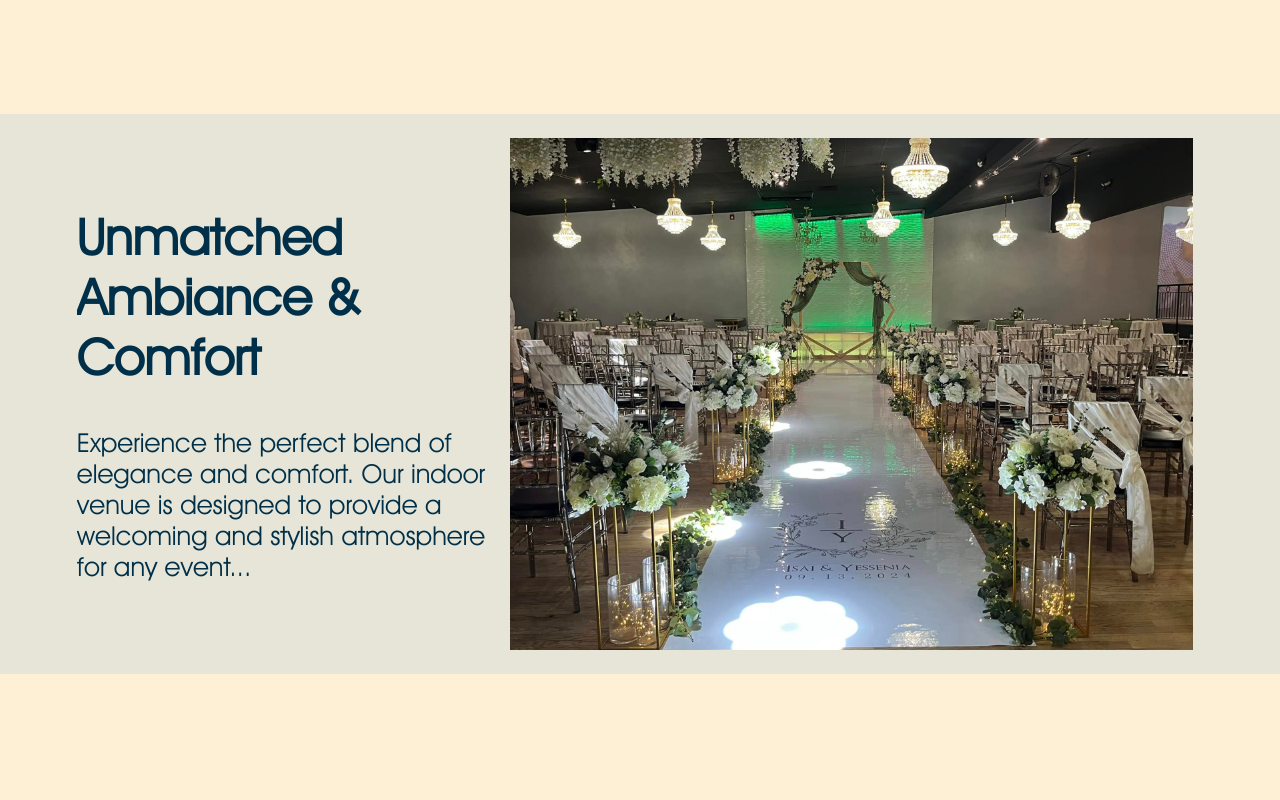
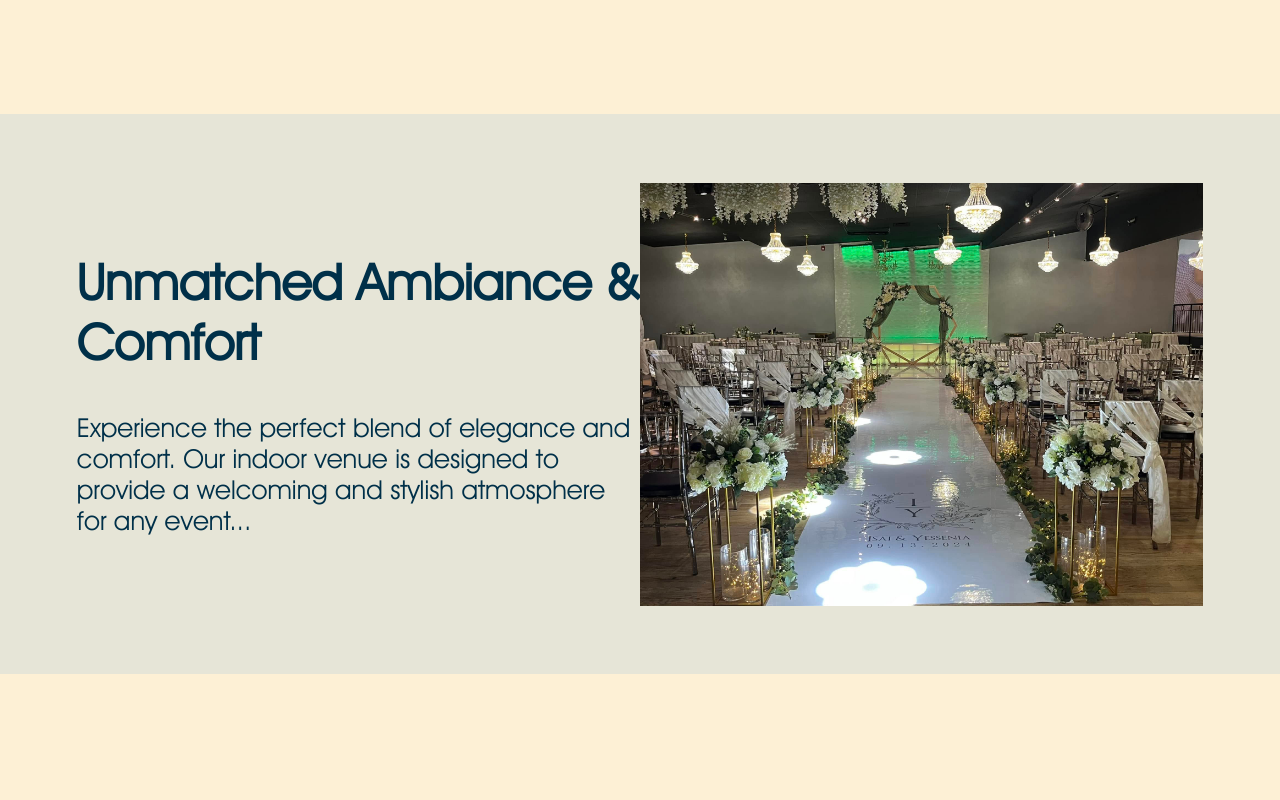
Before and after one commit to ArbaChanda/Events, a React (Vite) app: page / in a window 1280 px wide. Shown: the part 840-1640 px from the top of the page. Built offline with nearby package versions, Linux system fonts and the light colour scheme; the HTML template or start-up script is replaced by a standard one.

Commit message:
minor tweak

```diff
--- a/src/Components/Section(home)/sectionHome.css
+++ b/src/Components/Section(home)/sectionHome.css
@@ -48,6 +48,14 @@
     align-items: center;
     height: 100%;
     width: 100%;
+}
+@media(min-width: 840px){
+    .home-section .section-img{
+        max-width: 50%;
+        min-width: 300px;
+        max-height: 90%;
+        min-height: 200px;
+    }
 }
 
 .reverse .home-section-discription{
```
